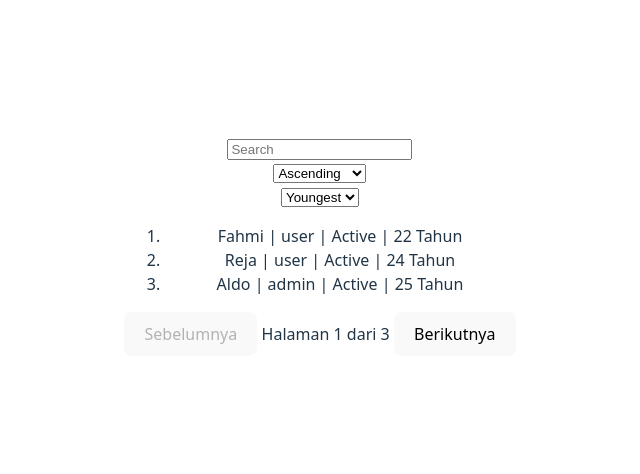
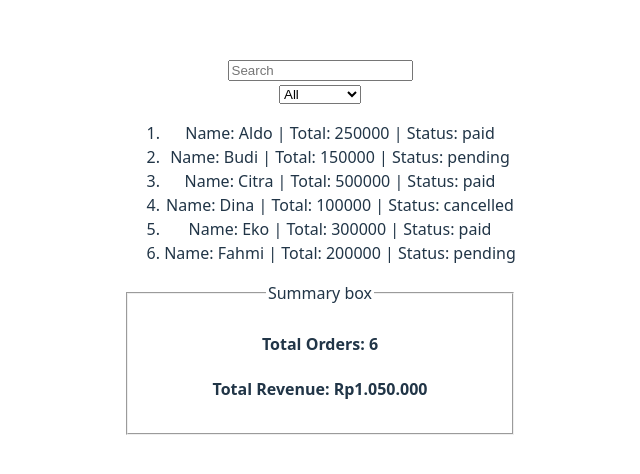
Before and after one commit to Aldinokhalifah/Coba.js, a React (Vite) app in the folder latihan-react/: page / in a window 1280 px wide. Shown: the part 154-628 px from the top of the page, without its empty margins (320-960 px from the left). Built offline with nearby package versions, Linux system fonts and the light colour scheme.

Commit message:
Latihan derived state + usememo

```diff
--- a/latihan-react/src/App.jsx
+++ b/latihan-react/src/App.jsx
@@ -1,6 +1,7 @@
 import './App.css'
 import CounterCard from './frontend/CounterCard'
 import CounterList from './frontend/CounterList'
+import DerivedState from './frontend/DerivedState'
 import FetchApi from './frontend/FetchApi'
 import FormValidation from './frontend/FormValidation'
 import ProductSearch from './frontend/ProductSearch'
@@ -27,7 +28,8 @@ function App() {
       {/* <UserFilterbyStatus /> */}
       {/* <SimulasiQueryAPI /> */}
       {/* <UserPagination /> */}
-      <QueryApi />
+      {/* <QueryApi /> */}
+      <DerivedState />
     </>
   )
 }
--- /dev/null
+++ b/latihan-react/src/frontend/DerivedState.jsx
@@ -0,0 +1,70 @@
+import { useMemo, useState } from "react";
+
+const ORDERS = [
+    { id: 1, user: "Aldo", total: 250000, status: "paid" },
+    { id: 2, user: "Budi", total: 150000, status: "pending" },
+    { id: 3, user: "Citra", total: 500000, status: "paid" },
+    { id: 4, user: "Dina", total: 100000, status: "cancelled" },
+    { id: 5, user: "Eko", total: 300000, status: "paid" },
+    { id: 6, user: "Fahmi", total: 200000, status: "pending" },
+];
+
+export default function DerivedState() {
+    const [input, setInput] = useState('');
+    const [filter, setFilter] =  useState('all');
+
+    const filteredOrders =  useMemo(() => {
+        let orders = [...ORDERS];
+
+        if(input) {
+            orders = orders.filter(a => a.user.toLowerCase().includes(input.toLowerCase()));
+        }
+
+        if(filter.toLowerCase() !== 'all') {
+            orders = orders.filter(o => o.status === filter.toLowerCase());
+        }
+
+        return orders;
+    }, [input, filter])
+
+    const orderSummary = useMemo(() => {
+        const totalRevenue = filteredOrders
+            .filter(o => o.status === "paid")
+            .reduce((sum, o) => sum + o.total, 0);
+
+        return {
+            totalOrders: filteredOrders.length,
+            totalRevenue
+        };
+    }, [filteredOrders]);
+
+
+
+    return(
+        <>
+            <input type="text" placeholder="Search" value={input} onChange={(e) => setInput(e.target.value)} /> <br />
+            <select name="" id="" value={filter} onChange={(e) => setFilter(e.target.value)}>
+                <option value="all">All</option>
+                <option value="paid">Paid</option>
+                <option value="pending">Pending</option>
+                <option value="cancelled">Cancelled</option>
+            </select>
+
+            <ol>
+                {filteredOrders.length > 0 ? (
+                    filteredOrders.map((o) => (
+                        <li key={o.id}>Name: {o.user} | Total: {o.total} | Status: {o.status}</li>
+                    ))
+                ) : (
+                    <p>Tidak ada orders</p>
+                )}
+            </ol>
+
+            <fieldset>
+                <legend>Summary box</legend>
+                <h4>Total Orders: {orderSummary.totalOrders}</h4>
+                <h4>Total Revenue: Rp{orderSummary.totalRevenue.toLocaleString("id-ID")}</h4>
+            </fieldset>
+        </>
+    );
+}
```
